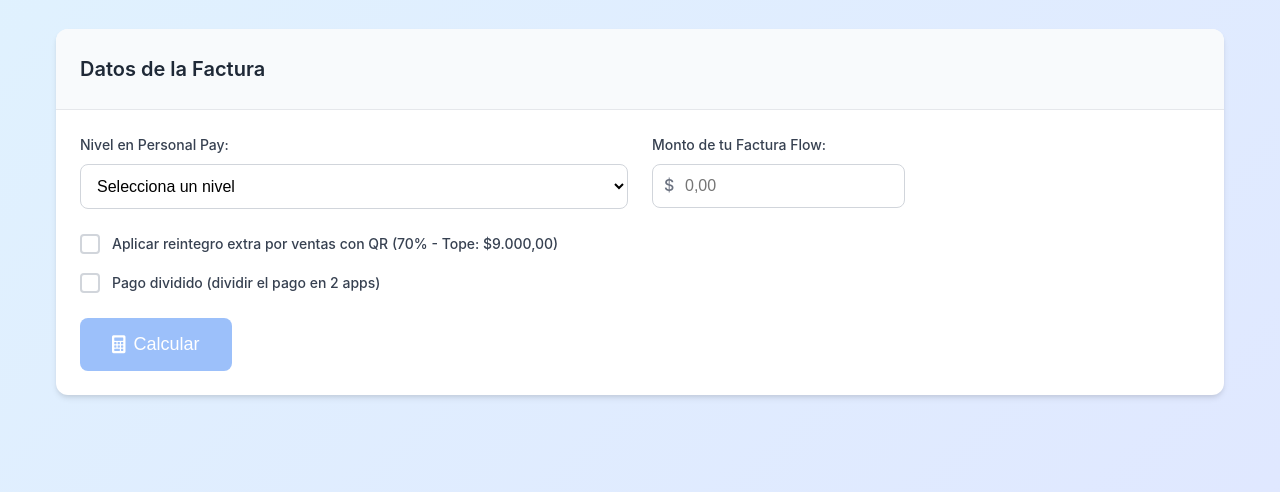
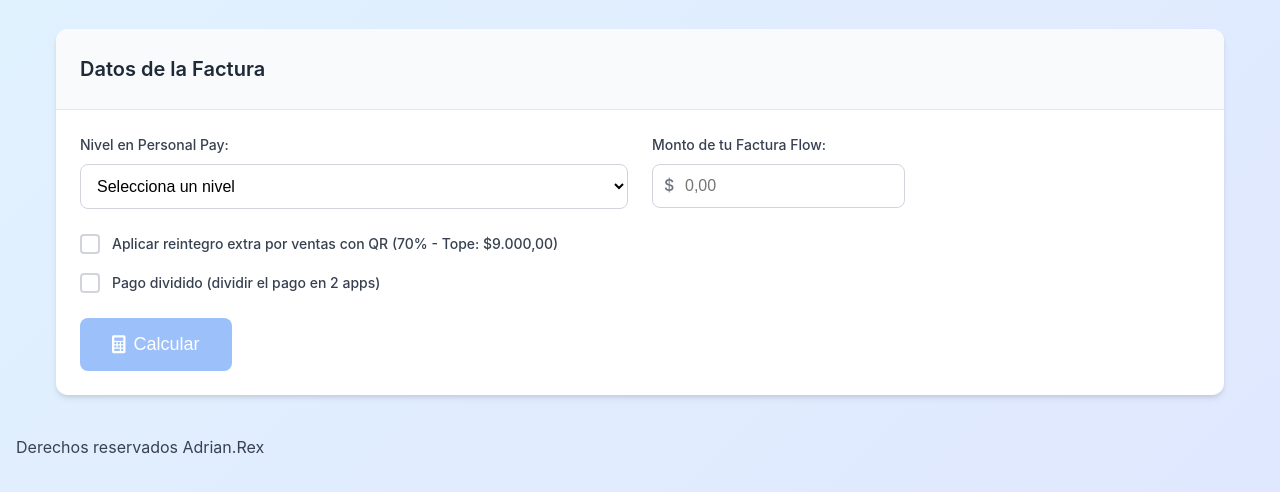
Before and after one commit to AdrianC2023/flowcalculadora.github.io, a plain HTML site: page index.html in a window 1280 px wide. Shown: the part 136-628 px from the top of the page. Drawn offline with nearby package versions, Linux system fonts and the light colour scheme.

Commit message:
Update index.html

```diff
--- a/index.html
+++ b/index.html
@@ -182,5 +182,6 @@
 
     <script src="https://cdnjs.cloudflare.com/ajax/libs/jspdf/2.5.1/jspdf.umd.min.js"></script>
     <script src="index.js"></script>
+    <footer>Derechos reservados Adrian.Rex</footer>
 </body>
 </html>
```
